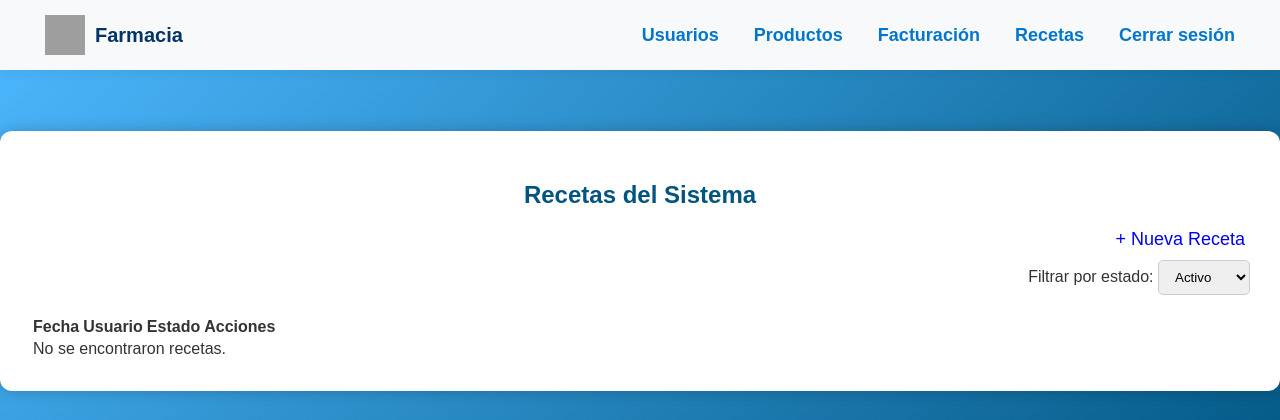
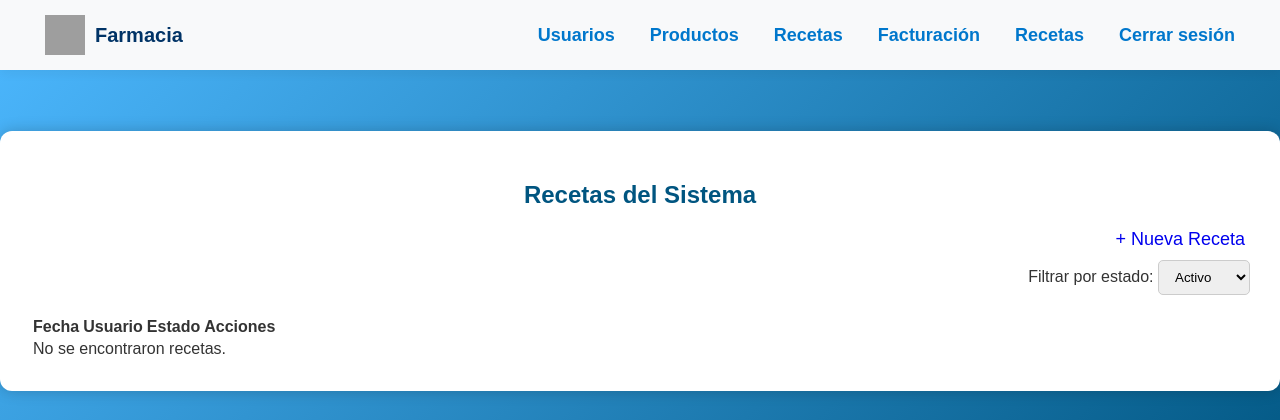
Before and after one commit to sByrons/Farmacia, a PHP site: page /XE/Farmacia/views/receta/listar.php in a window 1280 px wide. Shown: the top 420 px of the page. Run offline with PHP 8.4, Linux system fonts and the light colour scheme; grey boxes are pictures that could not be loaded.

Commit message:
Update navbar.php

```diff
--- a/includes/navbar.php
+++ b/includes/navbar.php
@@ -7,6 +7,7 @@
     <ul class="navbar-links">
       <li><a href="/Farmacia/controllers/usuarioController.php">Usuarios</a></li>
       <li><a href="/Farmacia/controllers/productoController.php">Productos</a></li>
+      <li><a href="/Farmacia/controllers/receta_Controller.php">Recetas</a></li>
       <li><a href="#">Facturación</a></li>
       <li><a href="/Farmacia/controllers/receta_Controller.php">Recetas</a></li>
       <li><a href="/Farmacia/logout.php">Cerrar sesión</a></li>
```
